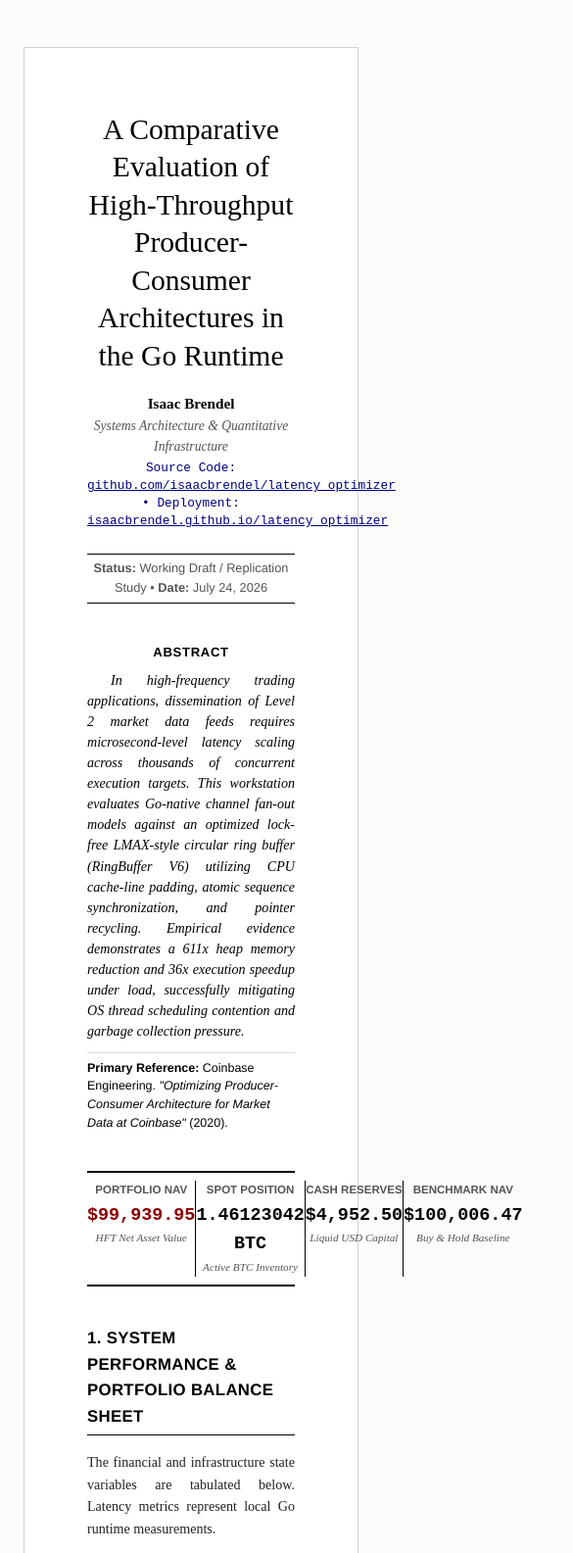
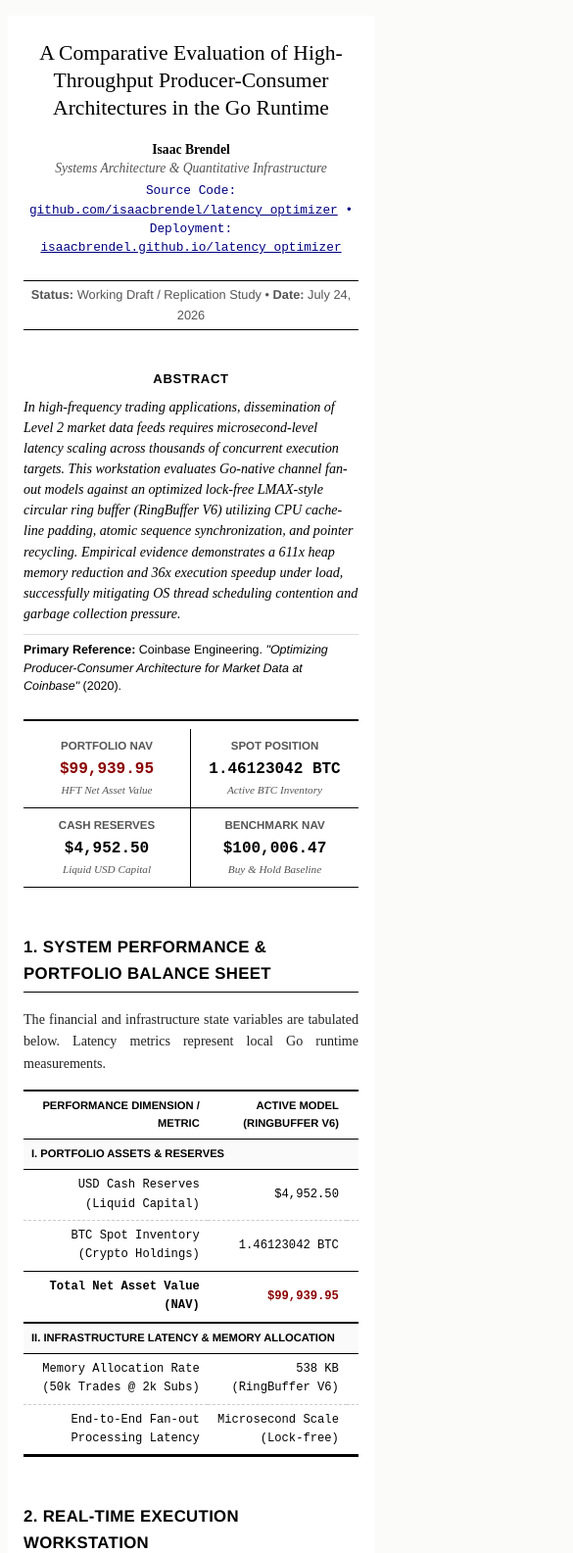
Before and after one commit to isaacbrendel/latency_optimizer, a plain HTML site: page docs/index.html in a window 390 px wide. Shown: the top 1585 px of the page at 98% size, 585 px wide, since content can reach past the window. Drawn offline with nearby package versions, Linux system fonts and the light colour scheme; no server answers.

Commit message:
UX/UI optimization: Add comprehensive media queries to support responsive mobile layouts and table scroll safety

```diff
--- a/docs/styles.css
+++ b/docs/styles.css
@@ -468,3 +468,112 @@ body {
     margin-top: 10px;
     font-size: 0.82rem;
 }
+
+/* ----------------------------------------------------
+   5. Mobile Responsive Media Queries
+   ---------------------------------------------------- */
+@media (max-width: 768px) {
+    body {
+        padding: 1rem 0.5rem;
+        font-size: 13px;
+    }
+
+    .paper-container {
+        padding: 1.5rem 1rem;
+        border: none; /* Strip border on small screens to save space */
+    }
+
+    .paper-title-large {
+        font-size: 1.35rem;
+        line-height: 1.3;
+    }
+
+    .authors-block {
+        font-size: 0.85rem;
+    }
+
+    .author-email {
+        font-size: 0.72rem;
+        line-height: 1.5;
+    }
+
+    .abstract-container {
+        margin-bottom: 1.5rem;
+    }
+
+    .abstract-container p {
+        text-indent: 0;
+        text-align: left;
+    }
+
+    /* Stack summary cards vertically or in 2 columns */
+    .balance-sheet-summary {
+        grid-template-columns: repeat(2, 1fr);
+        gap: 0;
+        border-bottom: none;
+    }
+
+    .metric-card {
+        border-right: var(--border-thin);
+        border-bottom: var(--border-thin);
+        padding: 8px 4px;
+    }
+
+    .metric-card:nth-child(2n) {
+        border-right: none;
+    }
+
+    .metric-card:nth-child(3), .metric-card:nth-child(4) {
+        border-bottom: var(--border-thin);
+    }
+
+    .metric-card .card-value {
+        font-size: 1rem;
+    }
+
+    /* Force columns to stack */
+    .proof-row-two, .chart-grid-two, .proof-grid {
+        flex-direction: column !important;
+        gap: 1.5rem !important;
+    }
+
+    .proof-column-half, .proof-column, .chart-container-half {
+        width: 100% !important;
+        flex: none !important;
+    }
+
+    /* Forms */
+    .form-row {
+        flex-direction: column;
+        align-items: flex-start;
+        gap: 4px;
+    }
+
+    .form-row label {
+        width: 100%;
+    }
+
+    .form-row input[type="text"] {
+        width: 100%;
+    }
+
+    /* Tables scroll safety */
+    .table-wrapper, .financial-statement-container {
+        overflow-x: auto;
+        display: block;
+        width: 100%;
+        -webkit-overflow-scrolling: touch;
+        margin: 1rem 0;
+        border-bottom: var(--border-thin);
+    }
+
+    .financial-statement-table, .academic-table {
+        min-width: 600px; /* Keep tables wide enough to read and scrollable */
+    }
+
+    /* Linear Queue Visualizer responsive wrap */
+    #linear-slots-container {
+        grid-template-columns: repeat(8, 1fr) !important; /* Wrap into 2 rows of 8 on mobile */
+        gap: 3px !important;
+    }
+}
```
